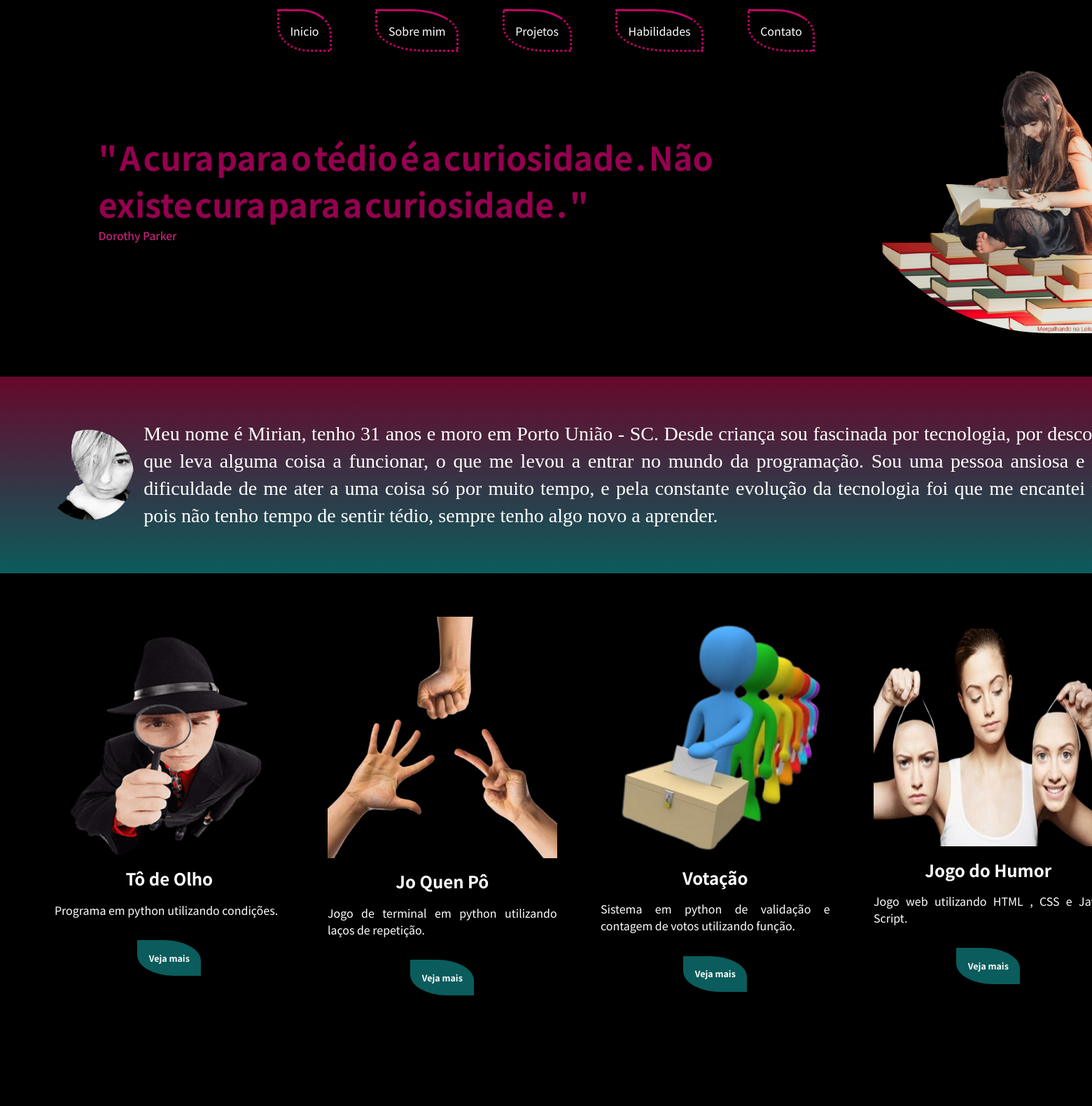
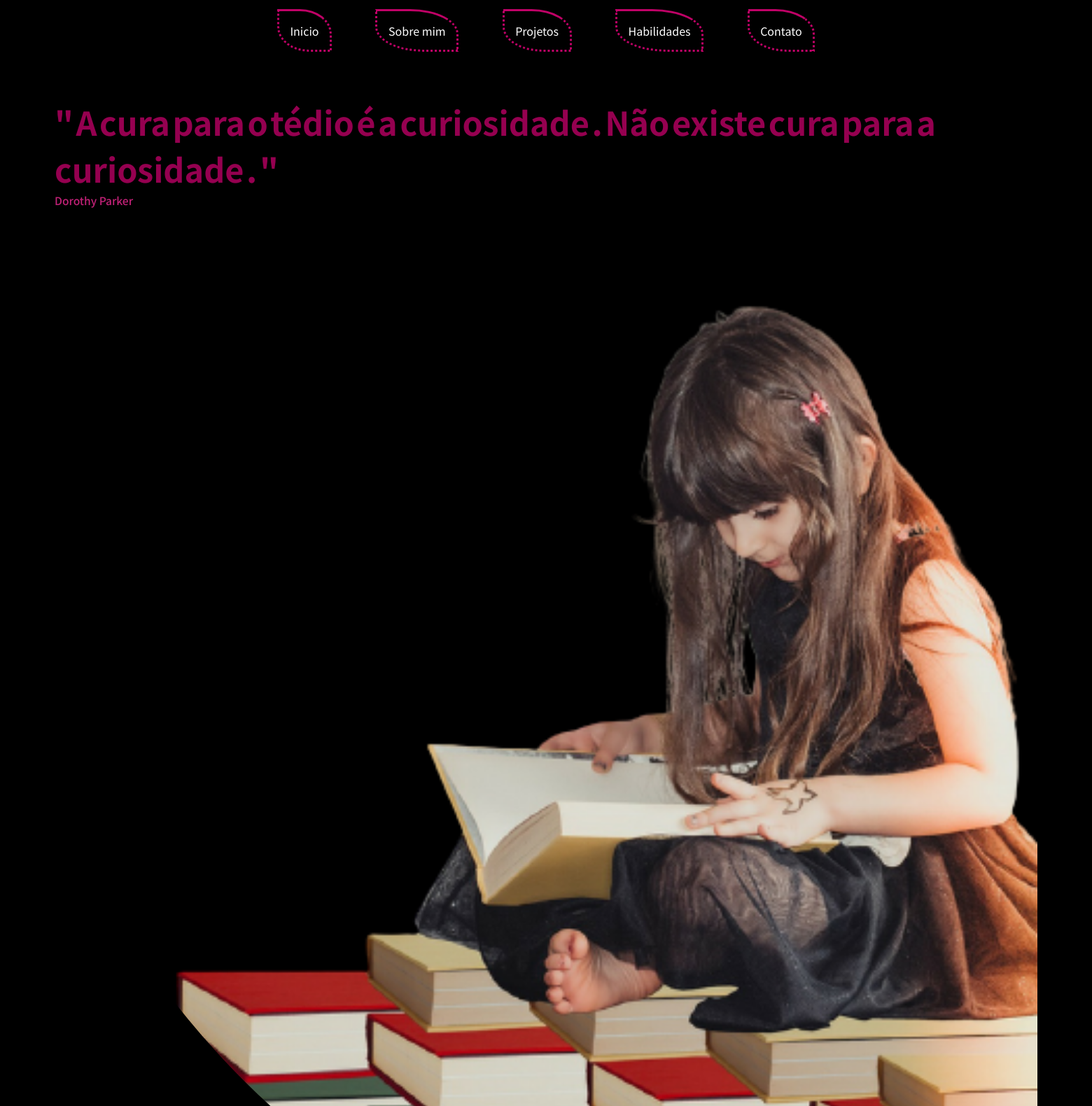
Before and after one commit to MirianAmorim/Portifolio_MirianAmorim, a Flask app: page / in a window 1560 px wide; the page is wider, and only the part inside the window is pictured. Shown: the top 1580 px of that part at 70% size. Run offline with Flask 2, Linux system fonts and the light colour scheme; some web fonts are replaced.

Commit message:
Update style.css

```diff
--- a/static/css/style.css
+++ b/static/css/style.css
@@ -56,10 +56,10 @@ nav ul li a:hover {
 
 section#first {
   width: 100%;
-  display: flex;
+  display: inline-block;
   justify-content: center;
   align-items: center;
-  padding: 4vw 4vw 4vw 4vw;
+  margin-block: 4vw;
 }
 
 section#first div#estudando {
```
